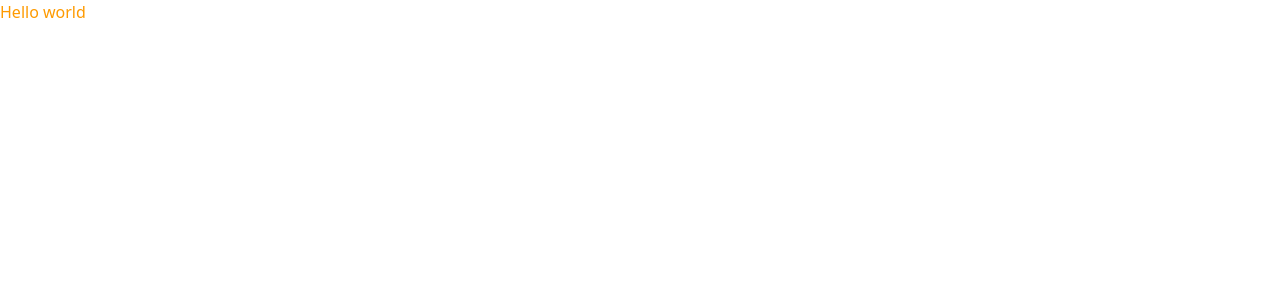
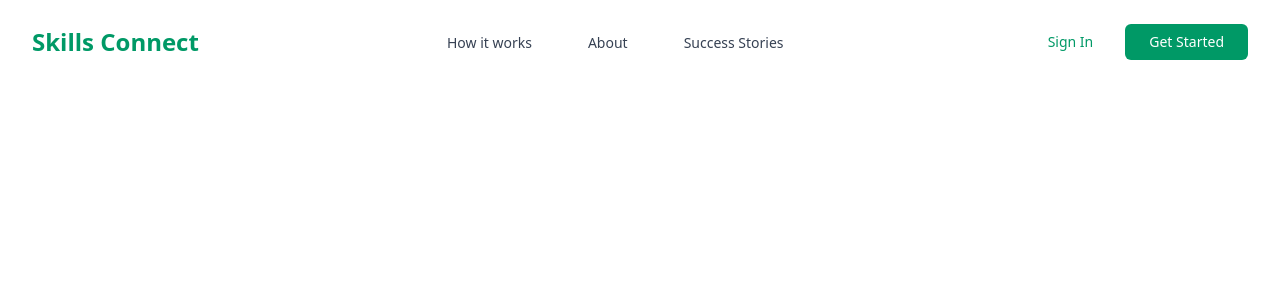
Before and after one commit to Hanki-C2U/hanki-web, a React (Vite) app: page / in a window 1280 px wide. Shown: the top 300 px of the page. Built offline with nearby package versions, Linux system fonts and the light colour scheme.

Commit message:
added header component and imported it in LandingPage page

```diff
--- a/src/App.tsx
+++ b/src/App.tsx
@@ -1,9 +1,11 @@
+import LandingPage from "./pages/LandingPage";
+
 function App() {
 
   return (
     <>
-     <h1 className="text-amber-500">Hello world</h1>
-    </>
+     <LandingPage />
+     </>
   )
 }
 
--- /dev/null
+++ b/src/components/Header.tsx
@@ -0,0 +1,136 @@
+import { useState } from "react";
+
+export default function Header() {
+  const [isMenuOpen, setIsMenuOpen] = useState(false);
+
+  return (
+    <header className="bg-white sticky top-0 z-50">
+      <div className="max-w-7xl mx-auto px-4 sm:px-6 lg:px-8">
+        <div className="flex justify-between items-center py-4 md:py-6">
+          {/* Logo */}
+          <div className="flex items-center">
+            <div className="flex-shrink-0">
+              <h1 className="text-2xl font-bold text-emerald-600">
+                Skills Connect
+              </h1>
+            </div>
+          </div>
+
+          {/* Desktop Navigation */}
+          <nav className="hidden md:block">
+            <ul className="flex items-center space-x-8">
+              <li>
+                <a
+                  href="#how-it-works"
+                  className="text-gray-700 hover:text-emerald-600 px-3 py-2 rounded-md text-sm font-medium transition-colors duration-200"
+                >
+                  How it works
+                </a>
+              </li>
+
+              <li>
+                <a
+                  href="#about"
+                  className="text-gray-700 hover:text-emerald-600 px-3 py-2 rounded-md text-sm font-medium transition-colors duration-200"
+                >
+                  About
+                </a>
+              </li>
+              <li>
+                <a
+                  href="#contact"
+                  className="text-gray-700 hover:text-emerald-600 px-3 py-2 rounded-md text-sm font-medium transition-colors duration-200"
+                >
+                  Success Stories
+                </a>
+              </li>
+            </ul>
+          </nav>
+
+          {/* CTA Buttons */}
+          <div className="hidden md:flex items-center space-x-4">
+            <button className="text-emerald-600 hover:text-emerald-700 px-4 py-2 rounded-md text-sm font-medium transition-colors duration-200">
+              Sign In
+            </button>
+            <button className="bg-emerald-600 hover:bg-emerald-700 text-white px-6 py-2 rounded-md text-sm font-medium transition-colors duration-200">
+              Get Started
+            </button>
+          </div>
+
+          {/* Mobile menu button */}
+          <div className="md:hidden">
+            <button
+              onClick={() => setIsMenuOpen(!isMenuOpen)}
+              className="text-gray-700 hover:text-emerald-600 focus:outline-none focus:text-emerald-600 p-2"
+              aria-label="Toggle menu"
+            >
+              <svg
+                className="h-6 w-6"
+                fill="none"
+                strokeLinecap="round"
+                strokeLinejoin="round"
+                strokeWidth="2"
+                viewBox="0 0 24 24"
+                stroke="currentColor"
+              >
+                {isMenuOpen ? (
+                  <path d="M6 18L18 6M6 6l12 12" />
+                ) : (
+                  <path d="M4 6h16M4 12h16M4 18h16" />
+                )}
+              </svg>
+            </button>
+          </div>
+        </div>
+
+        {/* Mobile Navigation */}
+        {isMenuOpen && (
+          <div className="md:hidden">
+            <div className="px-2 pt-2 pb-3 space-y-1 sm:px-3 bg-gray-50 rounded-lg mb-4">
+              <a
+                href="#home"
+                className="text-gray-700 hover:text-emerald-600 block px-3 py-2 rounded-md text-base font-medium transition-colors duration-200"
+              >
+                Home
+              </a>
+              <a
+                href="#how-it-works"
+                className="text-gray-700 hover:text-emerald-600 block px-3 py-2 rounded-md text-base font-medium transition-colors duration-200"
+              >
+                How it works
+              </a>
+              <a
+                href="#features"
+                className="text-gray-700 hover:text-emerald-600 block px-3 py-2 rounded-md text-base font-medium transition-colors duration-200"
+              >
+                Features
+              </a>
+              <a
+                href="#about"
+                className="text-gray-700 hover:text-emerald-600 block px-3 py-2 rounded-md text-base font-medium transition-colors duration-200"
+              >
+                About
+              </a>
+              <a
+                href="#contact"
+                className="text-gray-700 hover:text-emerald-600 block px-3 py-2 rounded-md text-base font-medium transition-colors duration-200"
+              >
+                Contact
+              </a>
+              <div className="pt-4 pb-2 border-t border-gray-200">
+                <div className="flex flex-col space-y-2">
+                  <button className="text-emerald-600 hover:text-emerald-700 px-3 py-2 rounded-md text-base font-medium transition-colors duration-200 text-left">
+                    Sign In
+                  </button>
+                  <button className="bg-emerald-600 hover:bg-emerald-700 text-white px-3 py-2 rounded-md text-base font-medium transition-colors duration-200">
+                    Get Started
+                  </button>
+                </div>
+              </div>
+            </div>
+          </div>
+        )}
+      </div>
+    </header>
+  );
+}
--- /dev/null
+++ b/src/pages/LandingPage.tsx
@@ -0,0 +1,9 @@
+import Header from "../components/Header";
+
+export default function LandingPage() {
+  return (
+    <>
+    <Header/>
+    </>
+  )
+}
```
